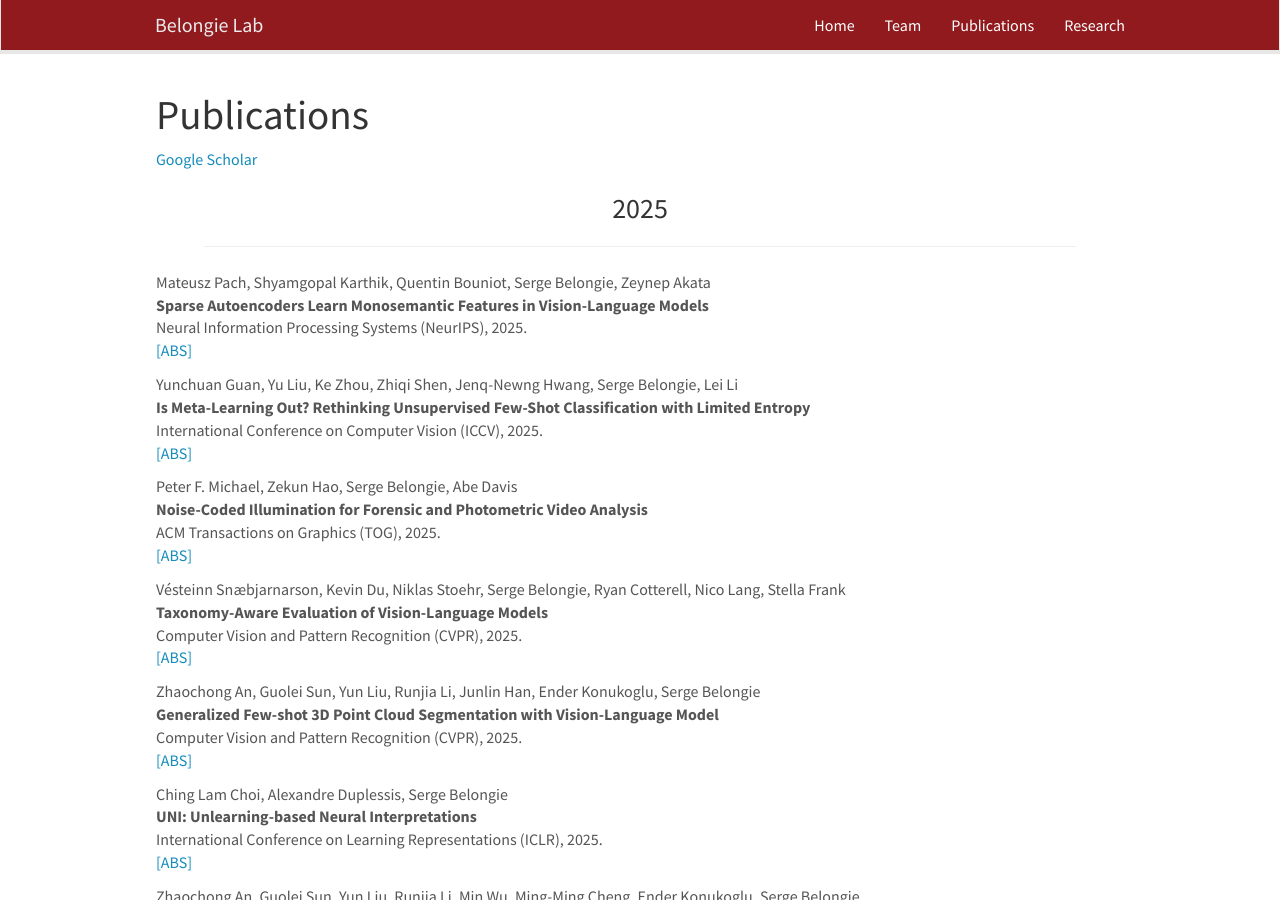
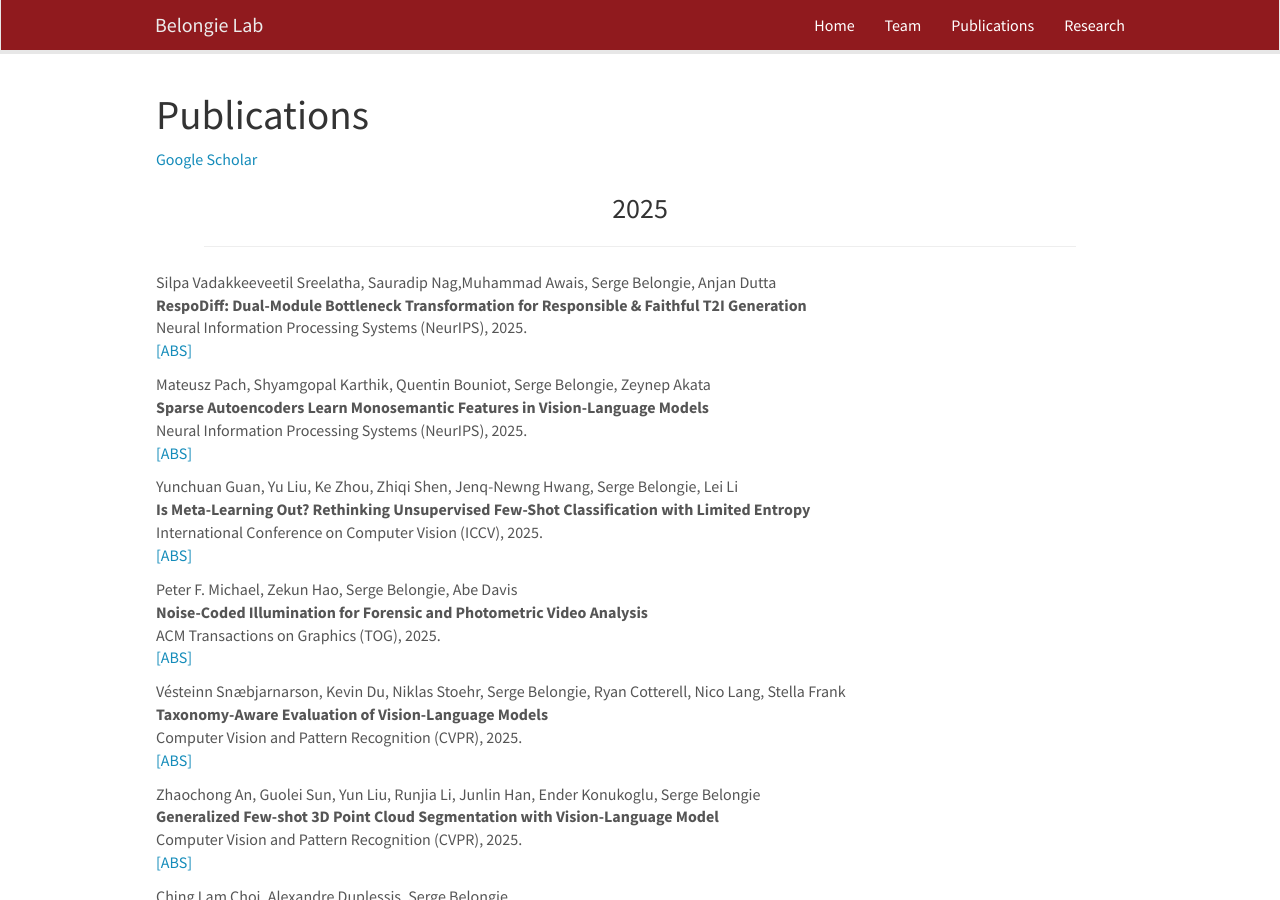
Before and after one commit to BelongieLab/belongielab.github.io, a Jekyll site: the page built from _pages/publications.md, in a window 1280 px wide and 900 px high. Built offline with Jekyll 4.4.1, drawn with Linux system fonts in a browser that asks for light colours; nearby versions of some CDN libraries.

Commit message:
NeurIPS Silpa

```diff
--- a/_data/publist.yml
+++ b/_data/publist.yml
@@ -1,3 +1,14 @@
+- address: San Diego
+  title: "RespoDiff: Dual-Module Bottleneck Transformation for Responsible & Faithful T2I Generation"
+  author: "Silpa Vadakkeeveetil Sreelatha, Sauradip Nag,Muhammad Awais, Serge Belongie, Anjan Dutta"
+  link:
+    display: ABS
+    url: https://www.arxiv.org/abs/2509.15257
+  ref: Silpa2025
+  venue: 'Neural Information Processing Systems (NeurIPS), '
+  year: '2025'
+  pub_type: conference
+
 - address: San Diego
   title: "Sparse Autoencoders Learn Monosemantic Features in Vision-Language Models"
   author: "Mateusz Pach, Shyamgopal Karthik, Quentin Bouniot, Serge Belongie, Zeynep Akata"
```
